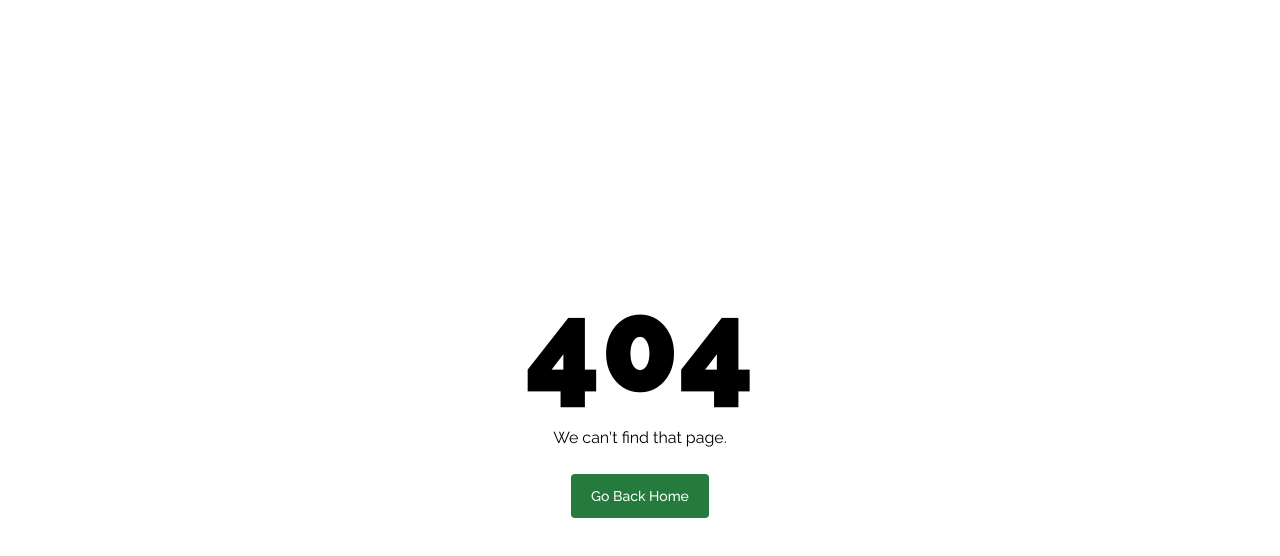
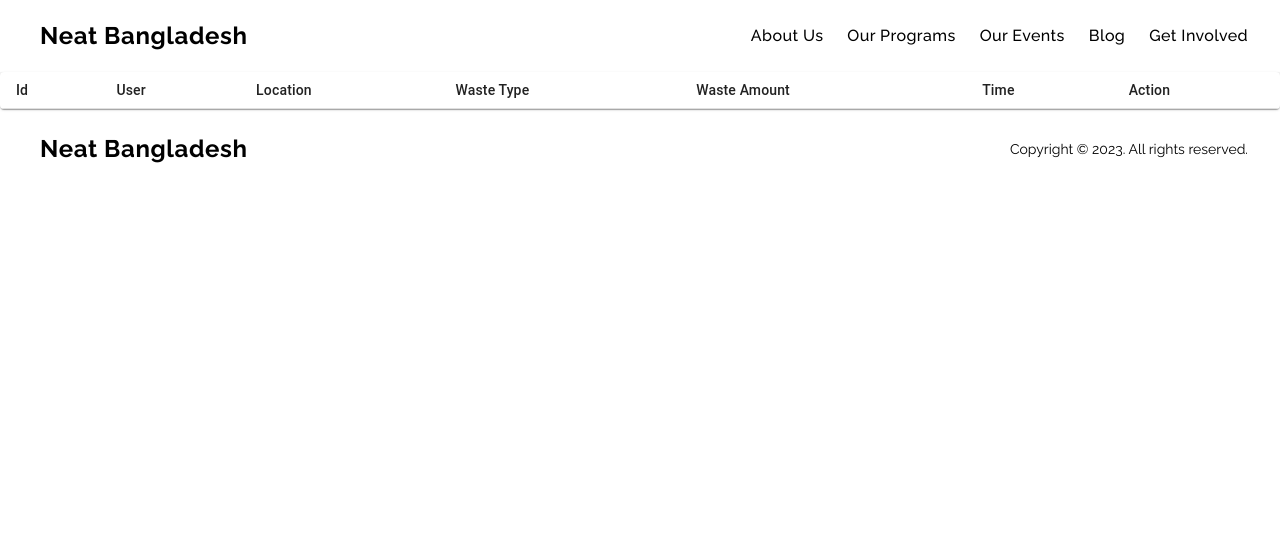
Before and after one commit to Sumaiya-topu/neat-bangladesh-client, a React (Create React App) app: page /dashboard/org in a window 1280 px wide. Before the commit this address had no page. Shown: the top 556 px of the page. Built offline with nearby package versions, Linux system fonts and the light colour scheme; no server answers.

Commit message:
added request form

```diff
--- a/src/Components/Dashboard/OrgDashboard.js
+++ b/src/Components/Dashboard/OrgDashboard.js
@@ -0,0 +1,40 @@
+import * as React from "react";
+import Table from "@mui/material/Table";
+import TableBody from "@mui/material/TableBody";
+import TableCell from "@mui/material/TableCell";
+import TableContainer from "@mui/material/TableContainer";
+import TableHead from "@mui/material/TableHead";
+import TableRow from "@mui/material/TableRow";
+import Paper from "@mui/material/Paper";
+import data from "../../dummy.json"
+
+export default function ClientDashboard() {
+    React.useEffect(()=>{
+        fetch(data)
+        .then(res=> res.json())
+        .then(data=> console.log(data))
+    })
+  const tableTitle = [
+    "Id",
+    "User",
+    "Location",
+    "Waste Type",
+    "Waste Amount",
+    "Time",
+    "Action",
+  ];
+  return (
+    <TableContainer component={Paper}>
+      <Table sx={{ minWidth: 650 }} size="small" aria-label="a dense table">
+        <TableHead>
+          <TableRow>
+            {tableTitle.map((title) => (
+              <TableCell>{title}</TableCell>
+            ))}
+          </TableRow>
+        </TableHead>
+        <TableBody></TableBody>
+      </Table>
+    </TableContainer>
+  );
+}
--- a/src/Routes/routes.js
+++ b/src/Routes/routes.js
@@ -10,6 +10,7 @@ import Programs from "../Components/Pages/Programs/Programs";
 import RequestForm from "../Components/ServiceRequest/RequestForm";
 import ErrorPage from "../Components/Shared/ErrorPage/ErrorPage";
 import SignUp from "../Components/SignUp/SignUp";
+import OrgDashboard from "../Components/Dashboard/OrgDashboard"
 
 const { createBrowserRouter } = require("react-router-dom");
 const { default: Main } = require("../Layout/Main");
@@ -61,8 +62,8 @@ export const router = createBrowserRouter([
         element: <ClientDashboard></ClientDashboard>,
       },
       {
-        path: "/dashboard",
-        element: <Dashboard></Dashboard> ,
+        path: "/dashboard/org",
+        element: <OrgDashboard></OrgDashboard> ,
       },
     ],
   },
--- /dev/null
+++ b/src/d.js
@@ -0,0 +1,26 @@
+const orders =
+    [{
+        id: 1,
+        customer: "Rakibul Hasan",
+        wasteType: "Household",
+        address: "Mohammadpur Solimullah Rd",
+        pickup: "1:00",
+        status: "processed"
+    },
+    {
+        id: 2,
+        customer: "Hasanul Hasan",
+        wasteType: "Household",
+        address: "Abdullahpur Solimullah Rd",
+        pickup: "11:00",
+        status: "accepted"
+    },
+    {
+        id: 3,
+        customer: "Tarikul  Hasan",
+        wasteType: "Household",
+        address: "Kamalapur Solimullah Rd",
+        pickup: "11:00",
+        status: "processing"
+    }
+]
--- /dev/null
+++ b/src/dummy.json
@@ -0,0 +1,26 @@
+[
+    {
+      "id": 1,
+      "customer": "Rakibul Hasan",
+      "wasteType": "Household",
+      "address": "Mohammadpur Solimullah Rd",
+      "pickup": "1:00",
+      "status": "processed"
+    },
+    {
+      "id": 2,
+      "customer": "Hasanul Hasan",
+      "wasteType": "Household",
+      "address": "Abdullahpur Solimullah Rd",
+      "pickup": "11:00",
+      "status": "accepted"
+    },
+    {
+      "id": 3,
+      "customer": "Tarikul  Hasan",
+      "wasteType": "Household",
+      "address": "Kamalapur Solimullah Rd",
+      "pickup": "11:00",
+      "status": "processing"
+    }
+  ]
```
